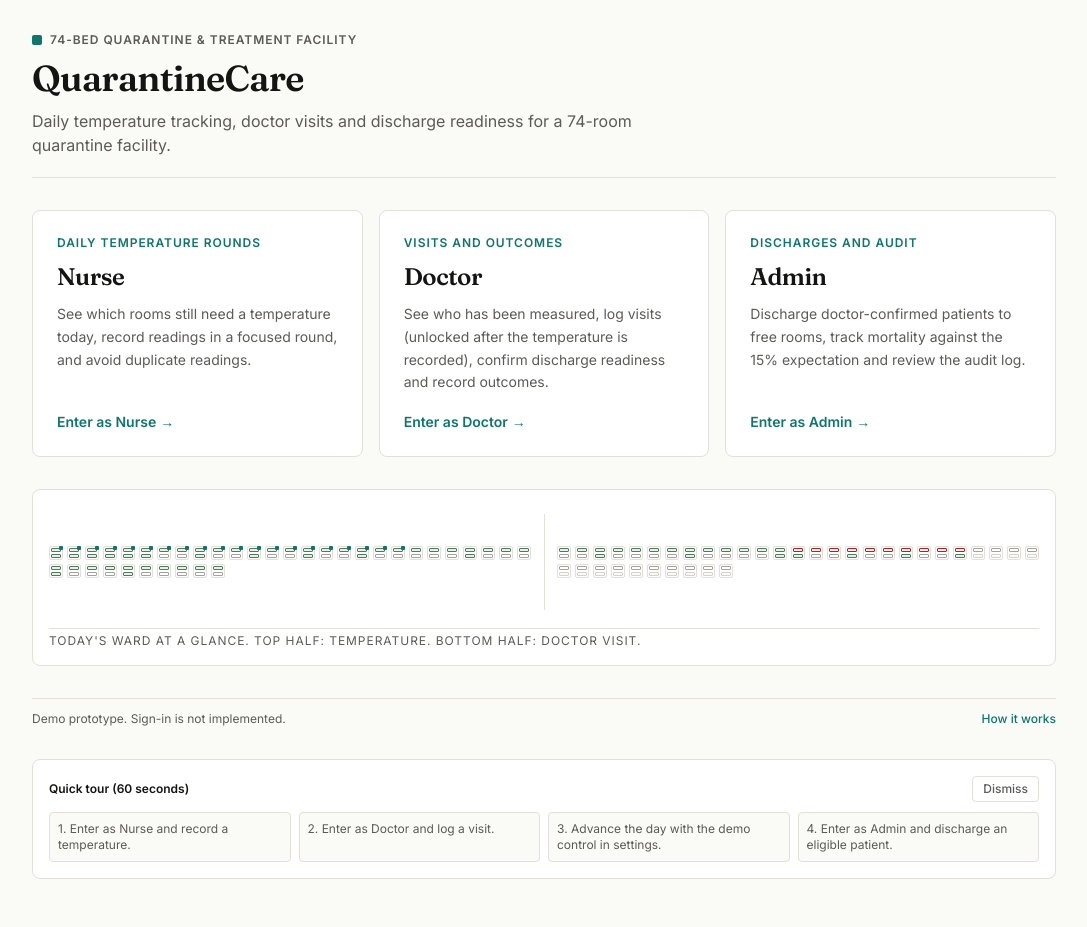
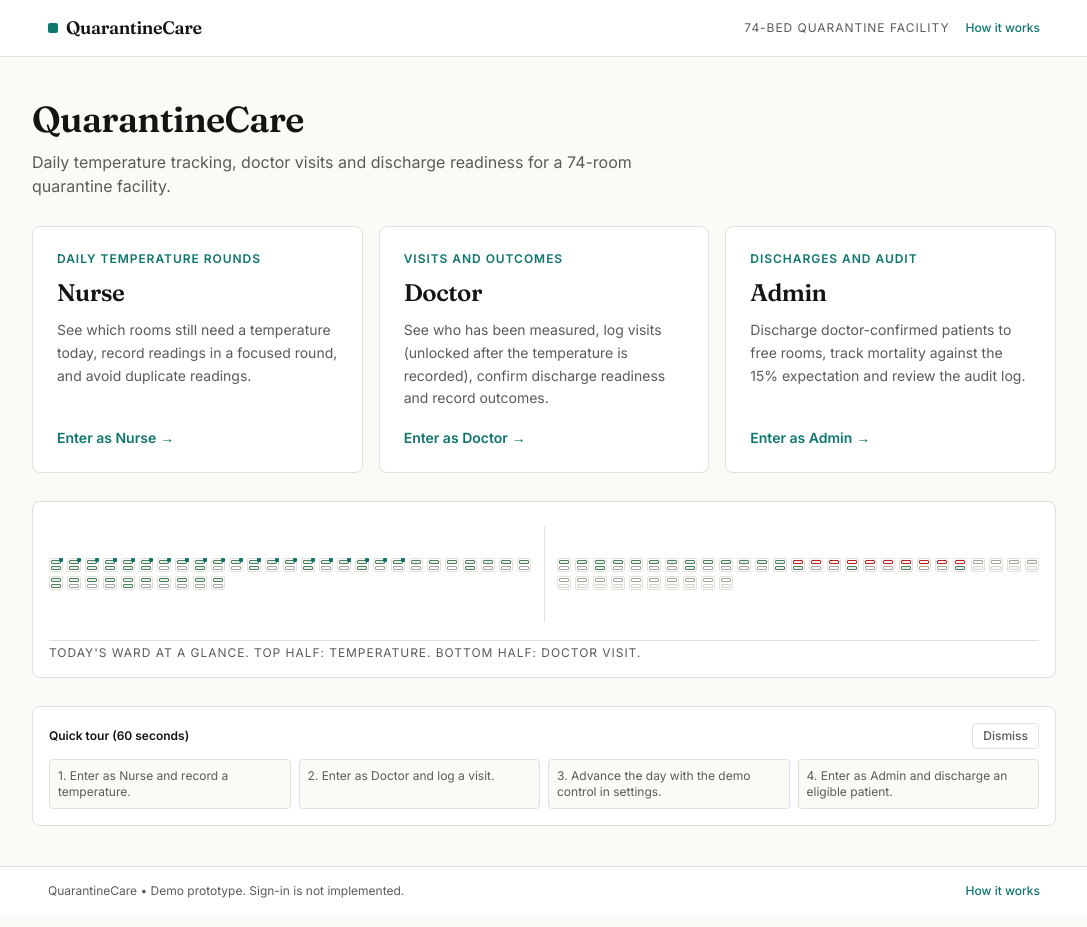
Before and after one commit to Adityya21/quarantinecare, a Next.js app: page / in a window 1280 px wide. Shown: the whole page, without its empty margins (96-1183 px from the left). Built offline with nearby package versions, Linux system fonts and the light colour scheme.

Commit message:
Add distinct full-width header and footer bars to landing page

```diff
--- a/app/page.tsx
+++ b/app/page.tsx
@@ -149,23 +149,42 @@ export default function RoleSelectPage() {
   };
 
   return (
-    <div className="min-h-screen bg-[#fafaf7] flex flex-col justify-center px-4 py-8 sm:py-12">
-      <main className="max-w-5xl mx-auto w-full space-y-8 -mt-2 sm:-mt-4">
-        {/* Header */}
-        <header className="space-y-2 border-b border-[#e2e0d8] pb-5">
+    <div className="min-h-screen bg-[#fafaf7] flex flex-col">
+      {/* Proper Top Header Bar */}
+      <header className="bg-white border-b border-[#e2e0d8]">
+        <div className="max-w-5xl mx-auto px-4 h-14 flex items-center justify-between gap-4">
           <div className="flex items-center gap-2">
             <span className="inline-block w-2.5 h-2.5 bg-[#0f766e] rounded-xs" aria-hidden="true" />
-            <span className="caption-label text-[#5c5b57] font-semibold">
-              74-Bed Quarantine &amp; Treatment Facility
+            <span className="font-serif-heading text-lg font-semibold text-[#141413]">
+              QuarantineCare
             </span>
           </div>
+          <div className="flex items-center gap-4">
+            <span className="caption-label text-[#5c5b57] hidden sm:inline">
+              74-Bed Quarantine Facility
+            </span>
+            <Link
+              href="/how-it-works"
+              className="text-xs font-medium text-[#0f766e] hover:underline rounded focus:outline-none focus:ring-2 focus:ring-[#0f766e]"
+            >
+              How it works
+            </Link>
+          </div>
+        </div>
+      </header>
+
+      {/* Main Content */}
+      <main className="flex-1 flex flex-col justify-center px-4 py-8 sm:py-10">
+        <div className="max-w-5xl mx-auto w-full space-y-7">
+          {/* Hero */}
+          <div className="space-y-2">
             <h1 className="font-serif-heading text-3xl sm:text-[36px] font-semibold text-[#141413] leading-tight">
               QuarantineCare
             </h1>
             <p className="text-sm sm:text-base text-[#5c5b57] max-w-2xl">
               Daily temperature tracking, doctor visits and discharge readiness for a 74-room quarantine facility.
             </p>
-        </header>
+          </div>
 
           {/* Three Equal-Height Role Cards */}
           <section
@@ -229,28 +248,6 @@ export default function RoleSelectPage() {
             </p>
           </section>
 
-        {/* Footer Strip */}
-        <footer className="border-t border-[#e2e0d8] pt-3 flex flex-wrap items-center justify-between gap-3 text-xs text-[#5c5b57]">
-          <span>Demo prototype. Sign-in is not implemented.</span>
-          <div className="flex items-center gap-4">
-            {!showTour && (
-              <button
-                type="button"
-                onClick={restoreTour}
-                className="text-[#5c5b57] hover:text-[#141413] underline cursor-pointer rounded focus:outline-none focus:ring-2 focus:ring-[#0f766e]"
-              >
-                Show tour again
-              </button>
-            )}
-            <Link
-              href="/how-it-works"
-              className="text-[#0f766e] font-medium hover:underline rounded focus:outline-none focus:ring-2 focus:ring-[#0f766e]"
-            >
-              How it works
-            </Link>
-          </div>
-        </footer>
-
           {/* Dismissible Reviewer Guide (first visit) */}
           {showTour && (
             <section
@@ -283,7 +280,32 @@ export default function RoleSelectPage() {
               </ol>
             </section>
           )}
+        </div>
       </main>
+
+      {/* Proper Distinct Bottom Footer Bar */}
+      <footer className="bg-white border-t border-[#e2e0d8]">
+        <div className="max-w-5xl mx-auto px-4 py-4 flex flex-wrap items-center justify-between gap-3 text-xs text-[#5c5b57]">
+          <span>QuarantineCare &bull; Demo prototype. Sign-in is not implemented.</span>
+          <div className="flex items-center gap-4">
+            {!showTour && (
+              <button
+                type="button"
+                onClick={restoreTour}
+                className="text-[#5c5b57] hover:text-[#141413] underline cursor-pointer rounded focus:outline-none focus:ring-2 focus:ring-[#0f766e]"
+              >
+                Show tour again
+              </button>
+            )}
+            <Link
+              href="/how-it-works"
+              className="text-[#0f766e] font-medium hover:underline rounded focus:outline-none focus:ring-2 focus:ring-[#0f766e]"
+            >
+              How it works
+            </Link>
+          </div>
+        </div>
+      </footer>
     </div>
   );
 }
```
Lines whose indentation alone changed are shown as unchanged.
